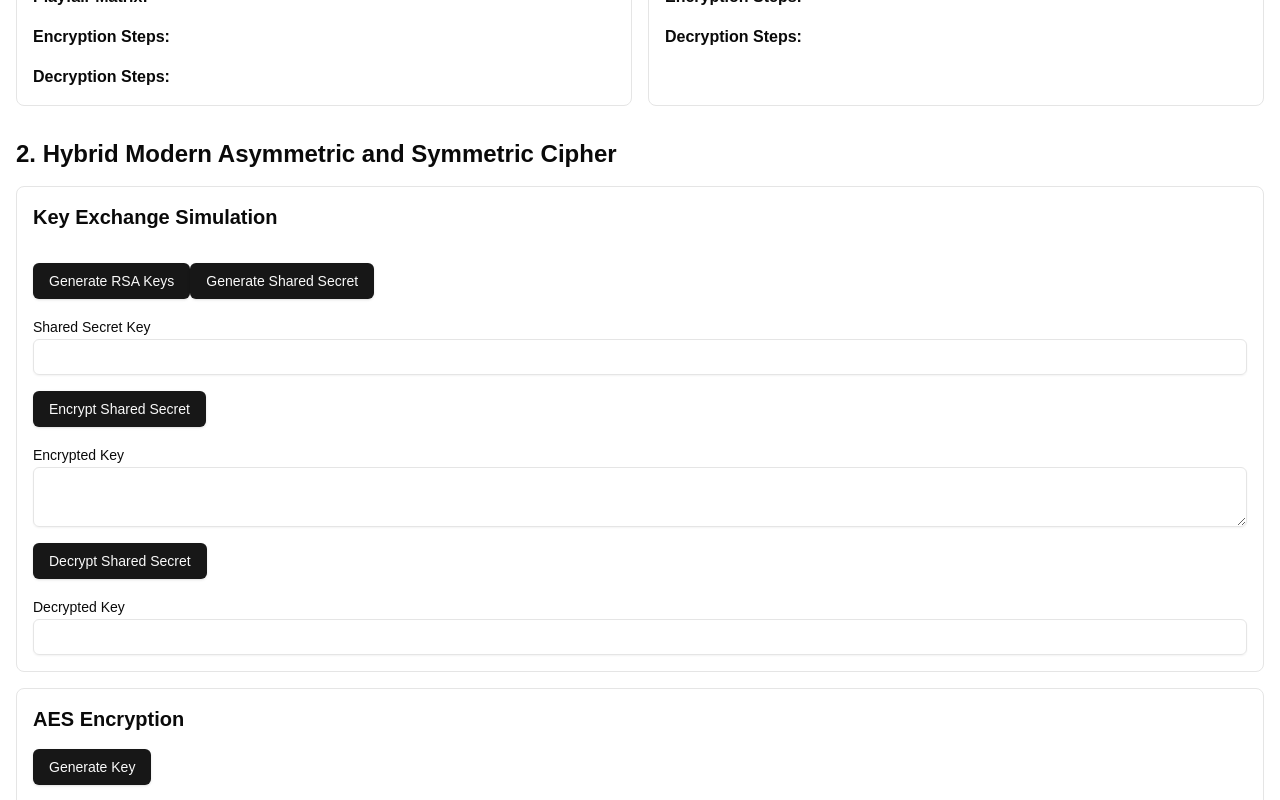
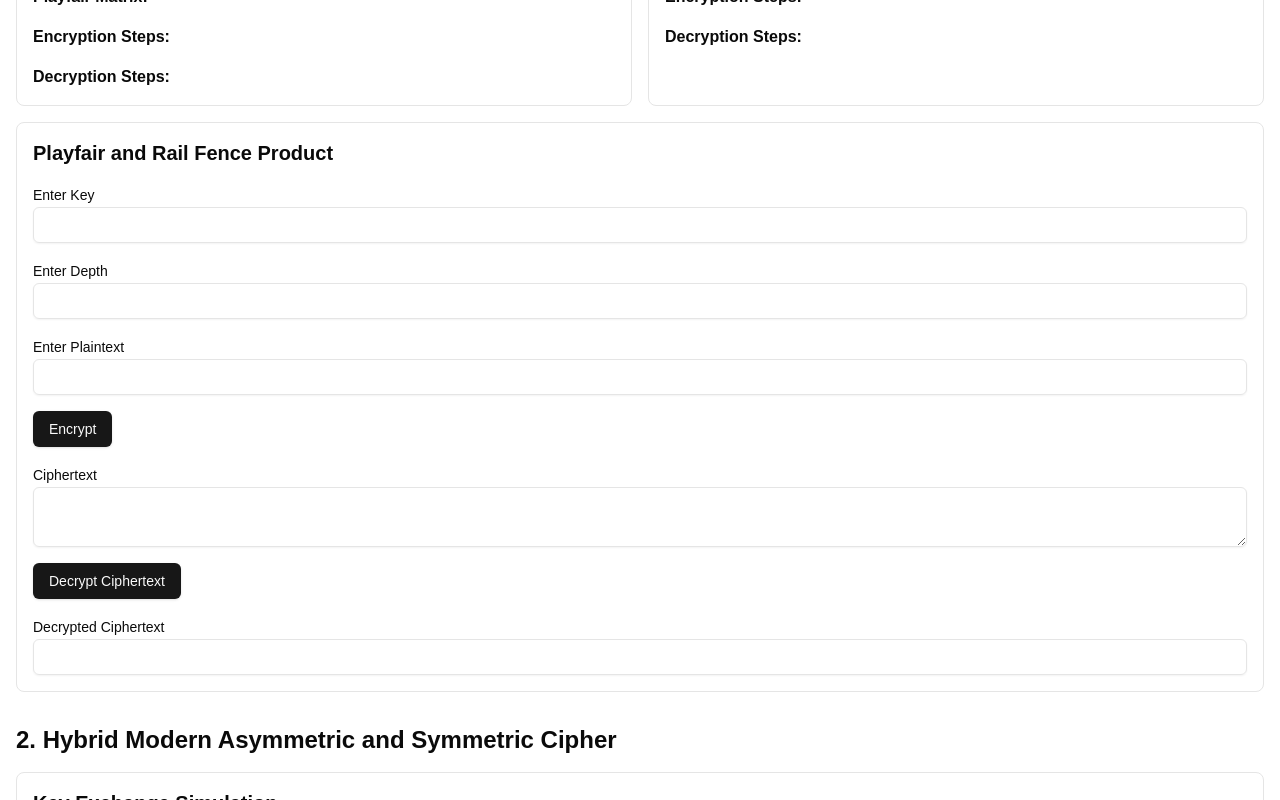
Before and after one commit to Saply/ccs6314-assignment, a Next.js app in the folder src/: page / in a window 1280 px wide. Shown: the part 680-1480 px from the top of the page. Built offline with nearby package versions, Linux system fonts and the light colour scheme.

Commit message:
add section for playfair railfence product

```diff
--- a/src/app/page.tsx
+++ b/src/app/page.tsx
@@ -2,6 +2,7 @@ import PlayfairCipher from "@/components/PlayfairCipher"
 import RailFenceCipher from "@/components/RailFenceCipher"
 import KeyExchange from "@/components/KeyExchange"
 import AESEncryption from "@/components/AESEncryption"
+import PlayFairRailFenceProduct from "@/components/PlayFairRailFenceProduct"
 
 export default function Home() {
   return (
@@ -10,10 +11,11 @@ export default function Home() {
 
       <section className="mb-8">
         <h2 className="text-2xl font-semibold mb-4">1. Classical Symmetric Ciphers</h2>
-        <div className="grid grid-cols-1 md:grid-cols-2 gap-4">
+        <div className="grid grid-cols-1 md:grid-cols-2 gap-4 pb-4">
           <PlayfairCipher />
           <RailFenceCipher />
         </div>
+        <PlayFairRailFenceProduct />
       </section>
 
       <section className="mb-8">
--- /dev/null
+++ b/src/components/PlayFairRailFenceProduct.tsx
@@ -0,0 +1,79 @@
+"use client"
+
+import { useState } from "react"
+import { Button } from "@/components/ui/button"
+import { Input } from "@/components/ui/input"
+import { Label } from "@/components/ui/label"
+import { Textarea } from "@/components/ui/textarea"
+import { generatePlayfairMatrix, encrypt, decrypt } from "@/components/PlayfairCipher"
+import {encryptRailFence, decryptRailFence} from "@/components/RailFenceCipher"
+
+const PlayFairRailFenceProduct = () => {
+  const [key, setKey] = useState("")
+  const [depth, setDepth] = useState("")
+  const [plaintext, setPlaintext] = useState("")
+  const [ciphertext, setCiphertext] = useState("")
+  const [decryptedText, setDecryptedText] = useState("")
+
+  const handleEncrypt = () => {
+    if (!key || !plaintext) {
+      alert("Key and Plaintext are required")
+      return
+    }
+
+    const { matrix } = generatePlayfairMatrix(key)
+    const { ciphertext: playfairCipher } = encrypt(plaintext, matrix)
+
+    setCiphertext(playfairCipher)
+
+    const { ciphertext: railFenceCipher } = encryptRailFence(playfairCipher, parseInt(depth))
+    setCiphertext(railFenceCipher)
+  }
+
+  const handleDecrypt = () => {
+    if (!key || !ciphertext) {
+      alert("Key and Ciphertext are required")
+      return
+    }
+    const { plaintext: decryptedRailFence } = decryptRailFence(ciphertext, parseInt(depth))
+    setDecryptedText(decryptedRailFence)
+
+    const { matrix } = generatePlayfairMatrix(key)
+    const { plaintext: decryptedPlayfair } = decrypt(decryptedRailFence, matrix)
+
+    setDecryptedText(decryptedPlayfair)
+
+  }
+
+  return (
+    <div className="border p-4 rounded-lg mb-4 w-full">
+      <h3 className="text-xl font-semibold mb-4">Playfair and Rail Fence Product</h3>
+      <div className="space-y-4">
+        <div>
+          <Label>Enter Key</Label>
+          <Input value={key} onChange={(e) => setKey(e.target.value)} />
+        </div>
+        <div>
+          <Label>Enter Depth</Label>
+          <Input value={depth} onChange={(e) => setDepth(e.target.value)} />
+        </div>
+        <div>
+          <Label>Enter Plaintext</Label>
+          <Input value={plaintext} onChange={(e) => setPlaintext(e.target.value)} />
+        </div>
+        <Button onClick={handleEncrypt}>Encrypt</Button>
+        <div>
+          <Label>Ciphertext</Label>
+          <Textarea value={ciphertext} readOnly />
+        </div>
+        <Button onClick={handleDecrypt}>Decrypt Ciphertext</Button>
+        <div>
+          <Label>Decrypted Ciphertext</Label>
+          <Input value={decryptedText} readOnly />
+        </div>
+      </div>
+    </div>
+  )
+}
+
+export default PlayFairRailFenceProduct
--- a/src/components/PlayfairCipher.tsx
+++ b/src/components/PlayfairCipher.tsx
@@ -6,7 +6,7 @@ import { Input } from "@/components/ui/input"
 import { Label } from "@/components/ui/label"
 import { Textarea } from "@/components/ui/textarea"
 
-const generatePlayfairMatrix = (key: string): { matrix: string[][]; steps: string[] } => {
+export const generatePlayfairMatrix = (key: string): { matrix: string[][]; steps: string[] } => {
   const alphabet = "ABCDEFGHIKLMNOPQRSTUVWXYZ"
   const uniqueChars = Array.from(new Set(key.toUpperCase().replace(/J/g, "I") + alphabet))
   const matrix = Array.from({ length: 5 }, (_, i) => uniqueChars.slice(i * 5, (i + 1) * 5))
@@ -21,7 +21,7 @@ const generatePlayfairMatrix = (key: string): { matrix: string[][]; steps: strin
   return { matrix, steps }
 }
 
-const encrypt = (plaintext: string, matrix: string[][]): { ciphertext: string; steps: string[] } => {
+export const encrypt = (plaintext: string, matrix: string[][]): { ciphertext: string; steps: string[] } => {
   const steps: string[] = []
   let ciphertext = ""
   const pairs =
@@ -70,7 +70,7 @@ const encrypt = (plaintext: string, matrix: string[][]): { ciphertext: string; s
   return { ciphertext, steps }
 }
 
-const decrypt = (ciphertext: string, matrix: string[][]): { plaintext: string; steps: string[] } => {
+export const decrypt = (ciphertext: string, matrix: string[][]): { plaintext: string; steps: string[] } => {
   const steps: string[] = []
   let plaintext = ""
   const pairs = ciphertext.match(/[A-Z]{2}/g) || []
--- a/src/components/RailFenceCipher.tsx
+++ b/src/components/RailFenceCipher.tsx
@@ -6,7 +6,7 @@ import { Input } from "@/components/ui/input"
 import { Label } from "@/components/ui/label"
 import { Textarea } from "@/components/ui/textarea"
 
-const encrypt = (plaintext: string, depth: number): { ciphertext: string; steps: string[] } => {
+export const encryptRailFence = (plaintext: string, depth: number): { ciphertext: string; steps: string[] } => {
   if (depth <= 1) return { ciphertext: plaintext, steps: ["Depth is 1, no encryption needed."] }
 
   const rail = Array.from({ length: depth }, () => "")
@@ -28,7 +28,7 @@ const encrypt = (plaintext: string, depth: number): { ciphertext: string; steps:
   return { ciphertext: rail.join(""), steps }
 }
 
-const decrypt = (ciphertext: string, depth: number): { plaintext: string; steps: string[] } => {
+export const decryptRailFence = (ciphertext: string, depth: number): { plaintext: string; steps: string[] } => {
   if (depth <= 1) return { plaintext: ciphertext, steps: ["Depth is 1, no decryption needed."] }
 
   const rail = Array.from({ length: depth }, () => Array(ciphertext.length).fill(""))
@@ -80,13 +80,13 @@ export default function RailFenceCipher() {
   const [decryptionSteps, setDecryptionSteps] = useState<string[]>([])
 
   const handleEncrypt = () => {
-    const { ciphertext, steps } = encrypt(plaintext, depth)
+    const { ciphertext, steps } = encryptRailFence(plaintext, depth)
     setCiphertext(ciphertext)
     setEncryptionSteps(steps)
   }
 
   const handleDecrypt = () => {
-    const { plaintext, steps } = decrypt(ciphertext, depth)
+    const { plaintext, steps } = decryptRailFence(ciphertext, depth)
     setDecryptedText(plaintext)
     setDecryptionSteps(steps)
   }
--- a/src/package.json
+++ b/src/package.json
@@ -17,6 +17,7 @@
     "next": "15.1.7",
     "react": "^19.0.0",
     "react-dom": "^19.0.0",
+    "react-toastify": "^11.0.3",
     "tailwind-merge": "^3.0.1",
     "tailwindcss-animate": "^1.0.7"
   },
--- a/src/tsconfig.json
+++ b/src/tsconfig.json
@@ -4,7 +4,7 @@
     "lib": ["dom", "dom.iterable", "esnext"],
     "allowJs": true,
     "skipLibCheck": true,
-    "strict": true,
+    "strict": false,
     "noEmit": true,
     "esModuleInterop": true,
     "module": "esnext",
```
Also changed, not shown: 1 other file (tests, documents, lock files or other folders).
